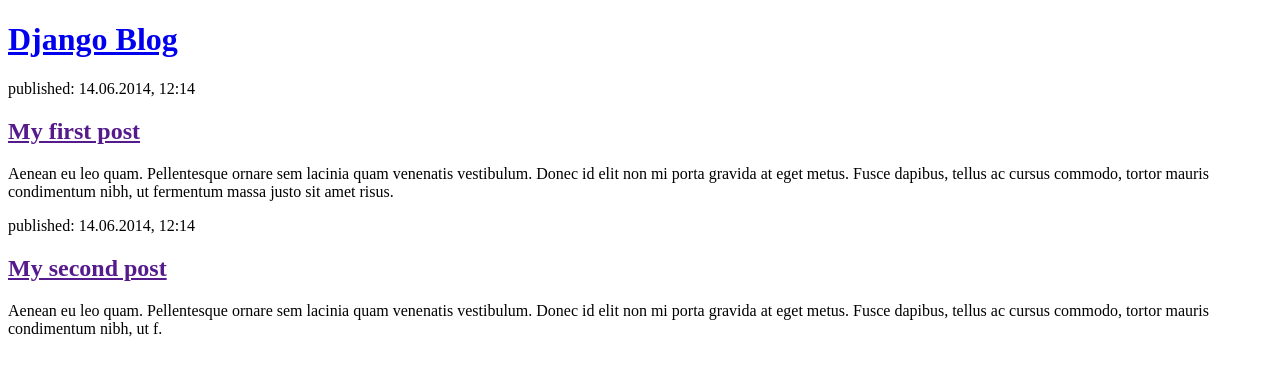
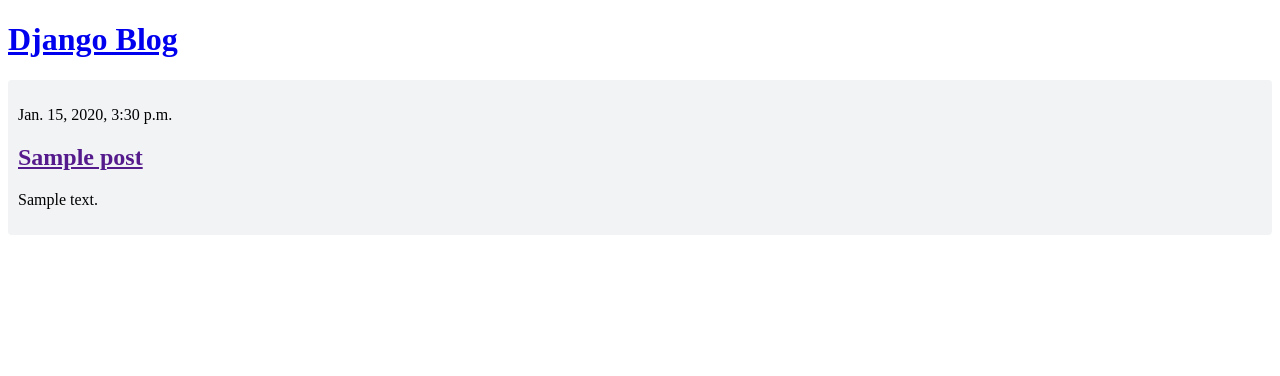
Before and after one commit to Kamran18/Blog-django, a Django app: page / in a window 1280 px wide. Shown: the top 376 px of the page. Run offline with Django 3.2, Linux system fonts and the light colour scheme; tables that the repository leaves empty hold one stand-in row (values such as "Sample post").

Commit message:
Modified templates to display posts from database.

```diff
--- a/blog/templates/blog/post_list.html
+++ b/blog/templates/blog/post_list.html
@@ -4,22 +4,27 @@
     <meta charset="UTF-8">
     <meta name="viewport" content="width=device-width, initial-scale=1.0">
     <title>My Django Blog</title>
+    <style>
+        .outline{
+            margin: 10px auto;
+            border-radius: 4px;
+            background-color: rgb(241, 243, 245);
+            padding: 10px;
+        }
+    </style>
 </head>
 <body>
     <div>
         <h1><a href="/">Django Blog</a></h1>
     </div>
 
-    <div>
-        <p>published: 14.06.2014, 12:14</p>
-        <h2><a href="">My first post</a></h2>
-        <p>Aenean eu leo quam. Pellentesque ornare sem lacinia quam venenatis vestibulum. Donec id elit non mi porta gravida at eget metus. Fusce dapibus, tellus ac cursus commodo, tortor mauris condimentum nibh, ut fermentum massa justo sit amet risus.</p>
-    </div>
+    {% for article in articles %}
+        <div class="outline">
+            <p>{{ article.published_date }}</p>
+            <h2><a href="">{{ article.title }}</a></h2>
+            <p>{{ article.text|linebreaksbr }}</p>
+        </div>
+    {% endfor %}
 
-    <div>
-        <p>published: 14.06.2014, 12:14</p>
-        <h2><a href="">My second post</a></h2>
-        <p>Aenean eu leo quam. Pellentesque ornare sem lacinia quam venenatis vestibulum. Donec id elit non mi porta gravida at eget metus. Fusce dapibus, tellus ac cursus commodo, tortor mauris condimentum nibh, ut f.</p>
-    </div>
 </body>
 </html>
--- a/blog/views.py
+++ b/blog/views.py
@@ -1,6 +1,10 @@
 from django.shortcuts import render
-
+from django.utils import timezone
+from .models import Post
 # Create your views here.
 
 def post_list(request):
-    return render(request, 'blog/post_list.html')
+    context = {
+        'articles' : Post.objects.filter(published_date__lte = timezone.now()).order_by('published_date')
+    }
+    return render(request, 'blog/post_list.html', context=context)
```
